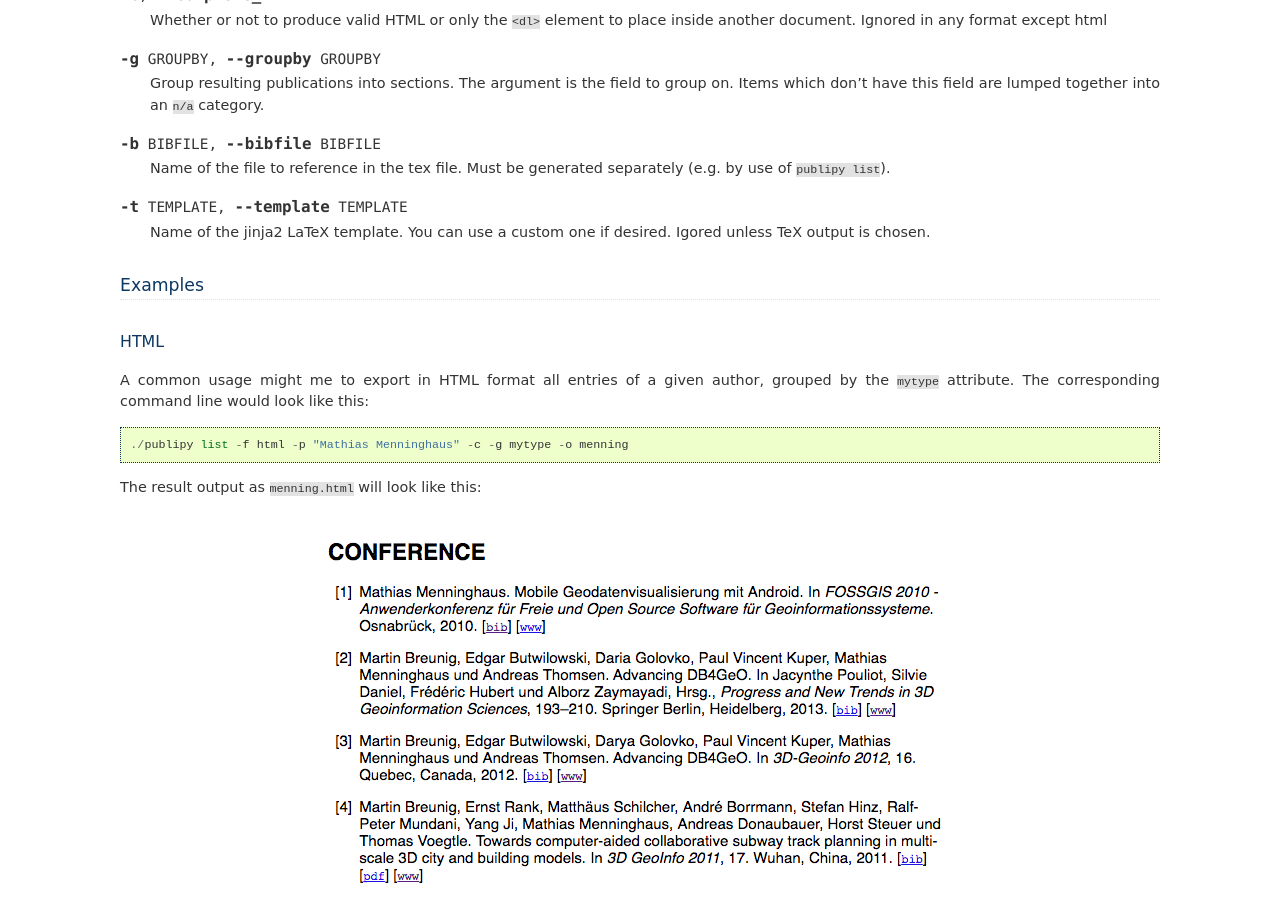
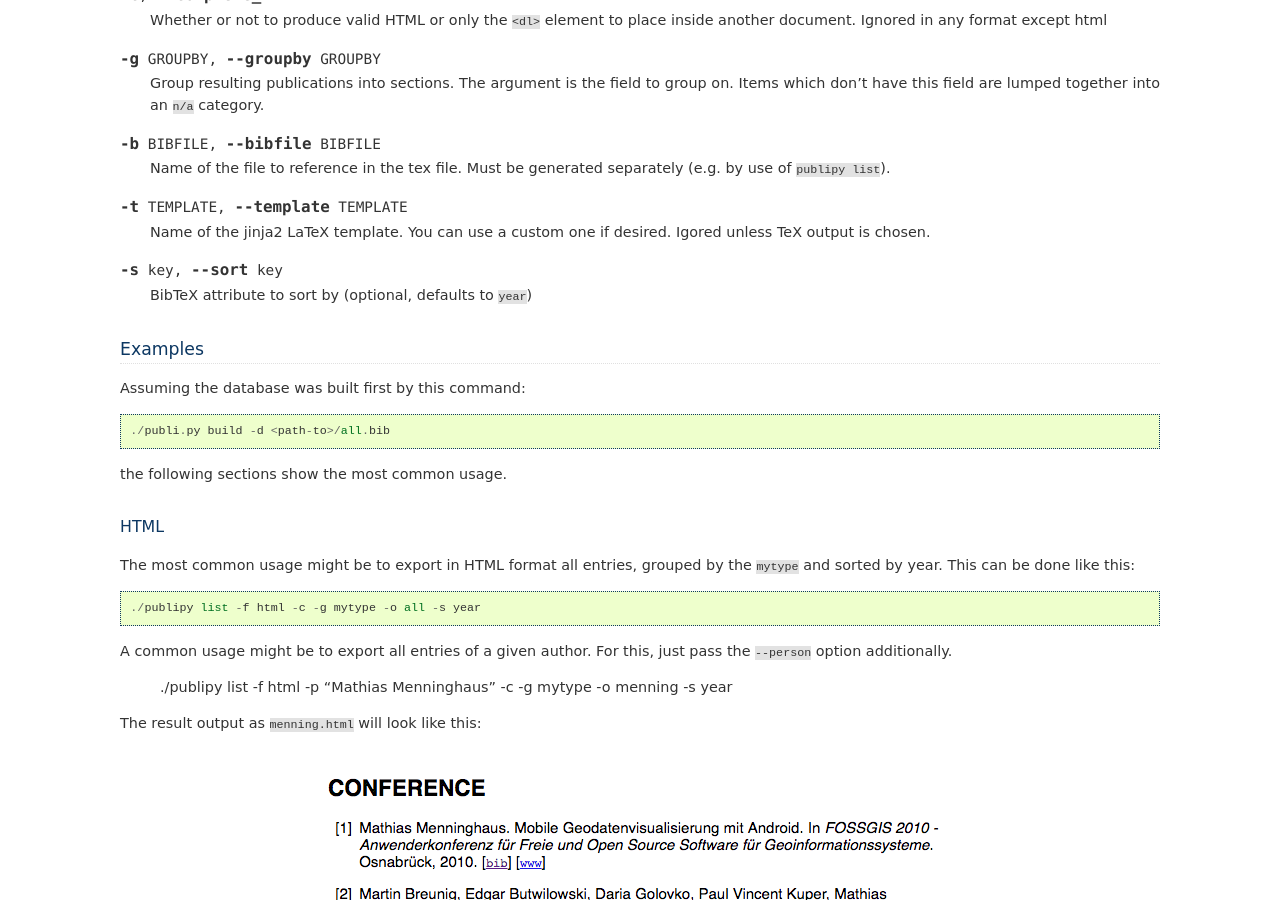
Before and after one commit to themightyoarfish/uos-swe-publication-utility, a Sphinx documentation site: the page built from doc/source/cli.rst, in a window 1280 px wide and 900 px high, scrolled down 1611 px. Built offline with Sphinx 7.4.7, drawn with Linux system fonts in a browser that asks for light colours; some of the changed text lies outside the part shown.

Commit message:
Fix some doc errors and improve documentation

```diff
--- a/doc/source/cli.rst
+++ b/doc/source/cli.rst
@@ -2,7 +2,8 @@
 ================
 
 In the current setup, we have BibTeX files for each group member. They should
-first be assembled into one BibTex file by use of ``bibtool``. This can be done
+first be assembled into one BibTex file by use of ``bibtool`` (this program must
+be installed separately). This can be done
 like this::
 
     bibtool -Aa -d -f short -s -i *.bib -o all/all.bib
@@ -18,7 +19,9 @@
                              |
                              |-sort ascending
 
-The resulting BibTeX file can then be fed to Publipy.
+The resulting BibTeX file can then be fed to Publipy. The cleaned-up
+publications on which to run the above command can be found at
+`Github <https://github.com/themightyoarfish/uos-swe-publications>`_.
 
 
 Command Line Interface
@@ -116,16 +119,31 @@
     Name of the jinja2 LaTeX template. You can use a custom one if desired.
     Igored unless TeX output is chosen.
 
+.. option::  -s key, --sort key
+
+    BibTeX attribute to sort by (optional, defaults to ``year``)
+
 Examples
 --------
 
+Assuming the database was built first by this command::
+
+    ./publi.py build -d <path-to>/all.bib
+
+the following sections show the most common usage.
+
 HTML
 ^^^^^^^^
-A common usage might me to export in HTML format all entries of a given author,
-grouped by the ``mytype`` attribute. The corresponding command line would look
-like this::
 
-    ./publipy list -f html -p "Mathias Menninghaus" -c -g mytype -o menning
+The most common usage might be to export in HTML format all entries,
+grouped by the ``mytype`` and sorted by year. This can be done like this::
+
+    ./publipy list -f html -c -g mytype -o all -s year
+
+A common usage might be to export all entries of a given author. For this, just
+pass the ``--person`` option additionally.
+
+    ./publipy list -f html -p "Mathias Menninghaus" -c -g mytype -o menning -s year
 
 The result output as ``menning.html`` will look like this:
 
@@ -159,5 +177,5 @@
 BibTex
 ^^^^^^^
 
-Generating BibTeX is trivial, using `bib` as a format argument will simply
+Generating BibTeX is trivial, using ``bib`` as a format argument will simply
 output a BibTeX file.
--- a/doc/source/installation.rst
+++ b/doc/source/installation.rst
@@ -13,7 +13,7 @@
 
 Before running Pybtex, the plugins must be installed by::
 
-    sudo python3 setup.py develop
+    sudo python3 setup.py install
 
 Furthermore, all necessary requirements should be installed via::
 
```
Also changed, not shown: doc/source/intro.rst (line endings or trailing spaces).
